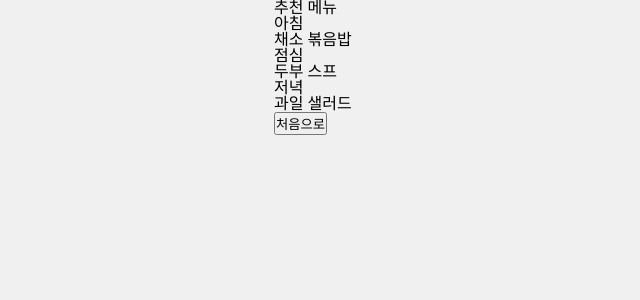
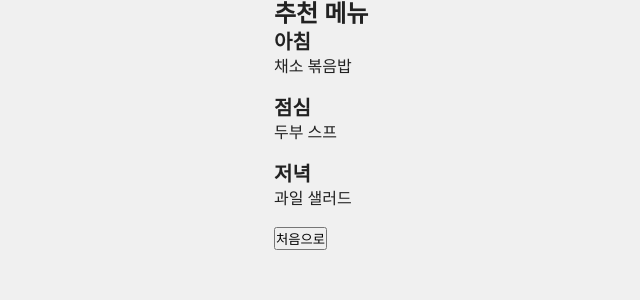
Before and after one commit to gringrape/vegan-app, a React (Vite) app: page /recipe in a window 1280 px wide. Shown: the top 300 px of the page, without its empty margins (66-706 px from the left). Built offline with nearby package versions, Linux system fonts and the light colour scheme.

Commit message:
디자인 시스템

```diff
--- a/src/App.js
+++ b/src/App.js
@@ -2,11 +2,14 @@ import AppRouter from './AppRouter';
 
 import GlobalStyle from './GlobalStyle';
 
+import { ThemeProvider } from 'styled-components';
+import theme from './theme';
+
 export default function App() {
   return (
-    <div>
+    <ThemeProvider theme={theme}>
       <GlobalStyle />
       <AppRouter />
-    </div>
+    </ThemeProvider>
   );
 }
--- a/src/GlobalStyle.js
+++ b/src/GlobalStyle.js
@@ -21,6 +21,34 @@ const GlobalStyle = createGlobalStyle`
     cursor: pointer;
     -webkit-tap-highlight-color: transparent;
   }
+
+  // Typography
+  html, body {
+    font-size: ${({ theme }) => theme.typography.body.fontSize};
+    line-height: ${({ theme }) => theme.typography.body.lineHeight};
+    color: #222;
+  }
+
+  h1 {
+    ${({ theme }) => theme.typography.h1}
+  }
+
+  h2 {
+    ${({ theme }) => theme.typography.h2}
+  }
+
+  h3 {
+    ${({ theme }) => theme.typography.h3}
+  }
+
+  p {
+    ${({ theme }) => theme.typography.body}
+    margin: 0 0 1em;
+  }
+
+  small {
+    ${({ theme }) => theme.typography.small}
+  }
 `;
 
 export default GlobalStyle;
--- /dev/null
+++ b/src/theme.js
@@ -0,0 +1,51 @@
+const theme = {
+  fontSizes: {
+    sm: '0.875rem',
+    base: '1rem',
+    lg: '1.25rem',
+  },
+  typography: {
+    h1: {
+      fontSize: '1.5rem',
+      fontWeight: 'bold',
+      lineHeight: 1.2,
+    },
+    h2: {
+      fontSize: '1.25rem',
+      fontWeight: 'bold',
+      lineHeight: 1.3,
+    },
+    h3: {
+      fontSize: '1.125rem',
+      fontWeight: 'bold',
+      lineHeight: 1.4,
+    },
+    body: {
+      fontSize: '1rem',
+      lineHeight: 1.5,
+    },
+    small: {
+      fontSize: '0.875rem',
+      lineHeight: 1.5,
+    },
+  },
+  colors: {
+    primary: '#D9662C',           // 진한 주황 (CTA 버튼 등)
+    primaryLight: '#F29E48',      // 밝은 주황 (보조 강조)
+    secondary: '#3B9856',         // 진한 초록 (보조 포인트)
+    secondaryLight: '#9DCB88',    // 밝은 초록 (아이콘, 포인트)
+    broccoli: '#7EB77F',          // 캐릭터 보조용
+    background: '#F9E0A4',        // 전체 배경톤
+    white: '#FFFFFF',
+    text: '#333333',
+    textLight: '#666666',
+    state: {
+      disabled: '#C0C0C0',
+      error: '#E74C3C',
+      success: '#2ECC71',
+      warning: '#F1C40F',
+    },
+  }
+};
+
+export default theme;
```
